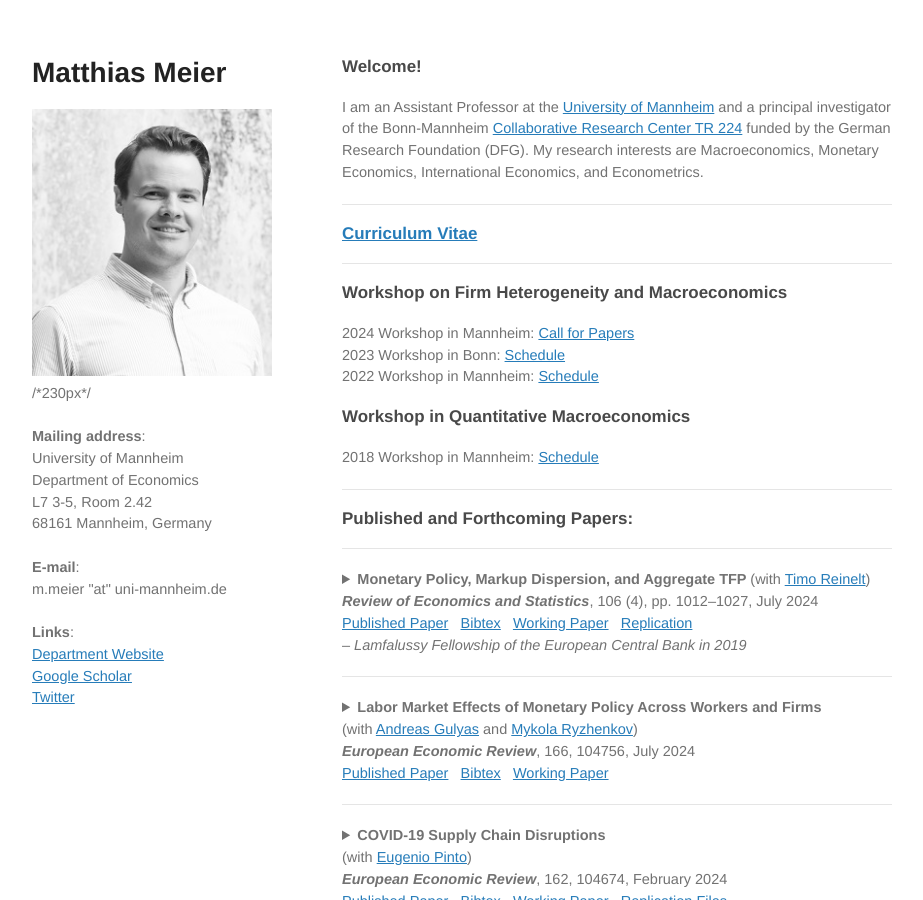
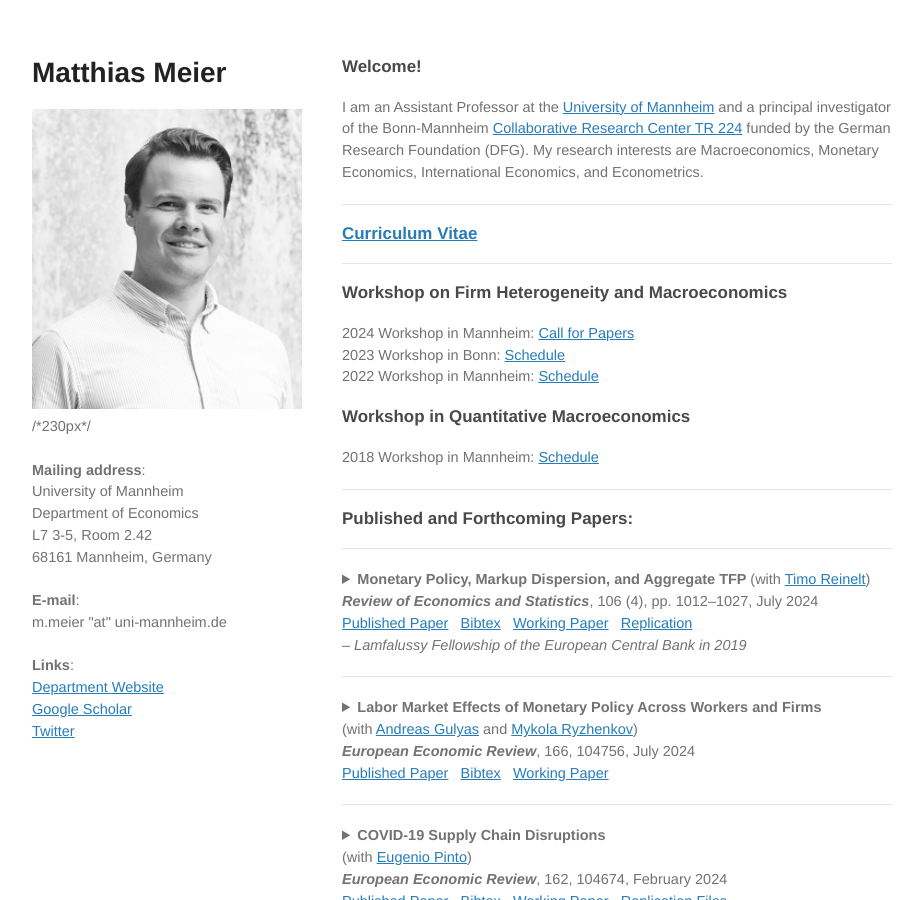
Before and after one commit to matthias-meier-econ/matthias-meier-econ.github.io, a Jekyll site: the page built from README.md, in a window 1280 px wide and 900 px high. Shown: the whole window, without its empty margins (178-1101 px from the left). Built offline with Jekyll 4.4.1, drawn with Linux system fonts in a browser that asks for light colours; our own code applies the rules of GitHub Pages for plain Markdown files; a script that is not in the unit is left out; the repository's description, which GitHub fills in, is left out.

Commit message:
Update default.html

```diff
--- a/_layouts/default.html
+++ b/_layouts/default.html
@@ -31,7 +31,7 @@
           <img src="1280px-University_of_Mannheim.svg.png" style="width:150px" /></p>
           -->
 
-          <img src="{{site.logo | relative_url}}" alt="Logo"  style="width:240px" /> /*230px*/
+          <img src="{{site.logo | relative_url}}" alt="Logo"  style="width:300px" /> /*230px*/
 
           <p>
           <br><b>Mailing address</b>:
```
